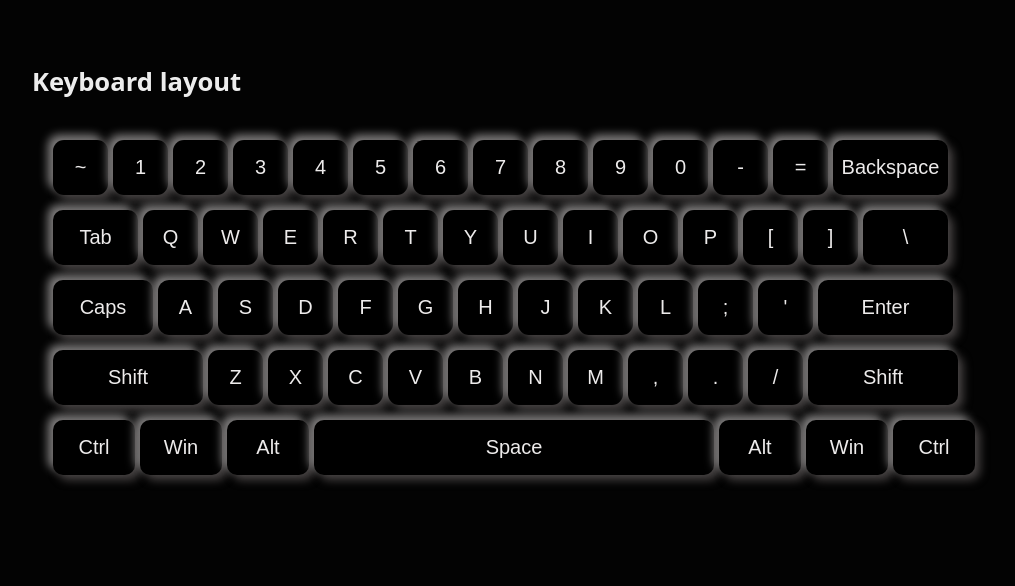
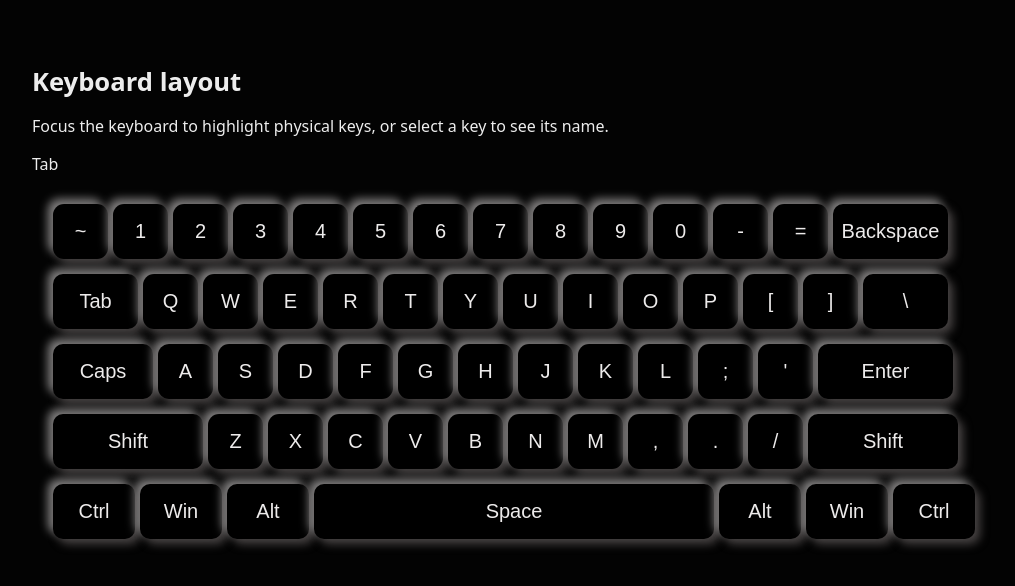
Before and after one commit to AdityaGit8009/Keyboard-frontend, a plain HTML site: page keyboard/index.html in a window 1280 px wide. Both pictures are taken after a click on the button "Tab". Shown: the whole page, without its empty margins (88-1103 px from the left). Drawn offline with Linux system fonts and the light colour scheme.

Commit message:
Show the selected key name for pointer and keyboard activation

```diff
--- a/keyboard/index.html
+++ b/keyboard/index.html
@@ -9,6 +9,8 @@
 <body>
     <main>
         <h1>Keyboard layout</h1>
+        <p>Focus the keyboard to highlight physical keys, or select a key to see its name.</p>
+        <output id="last-key" aria-live="polite">Select a key</output>
         <div class="keyboard-viewport" role="region" aria-label="Keyboard layout" tabindex="0">
             <div class="container">
         <div class="row one">
--- a/keyboard/keys.js
+++ b/keyboard/keys.js
@@ -15,3 +15,9 @@ keyboard.addEventListener("focusout", (event) => {
   if (!keyboard.contains(event.relatedTarget)) clearPressedKeys();
 });
 window.addEventListener("blur", clearPressedKeys);
+
+const output = document.getElementById("last-key");
+keyboard.addEventListener("click", (event) => {
+  const key = event.target.closest("button[data-code]");
+  if (key) output.textContent = key.getAttribute("aria-label") || key.textContent.trim();
+});
```
